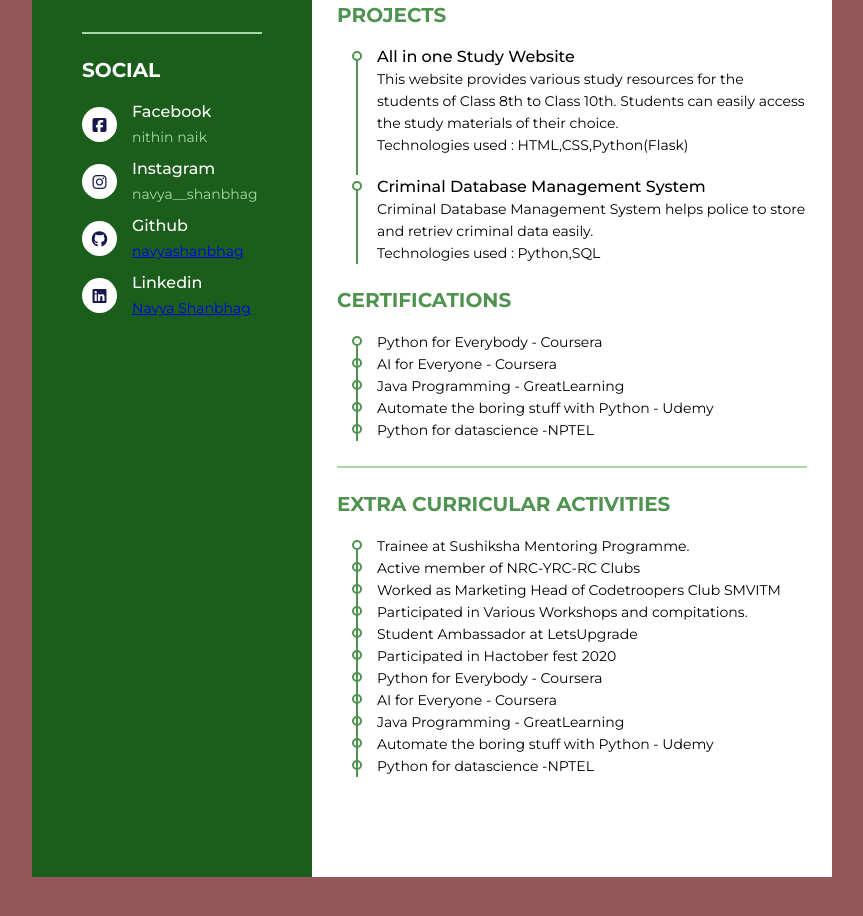
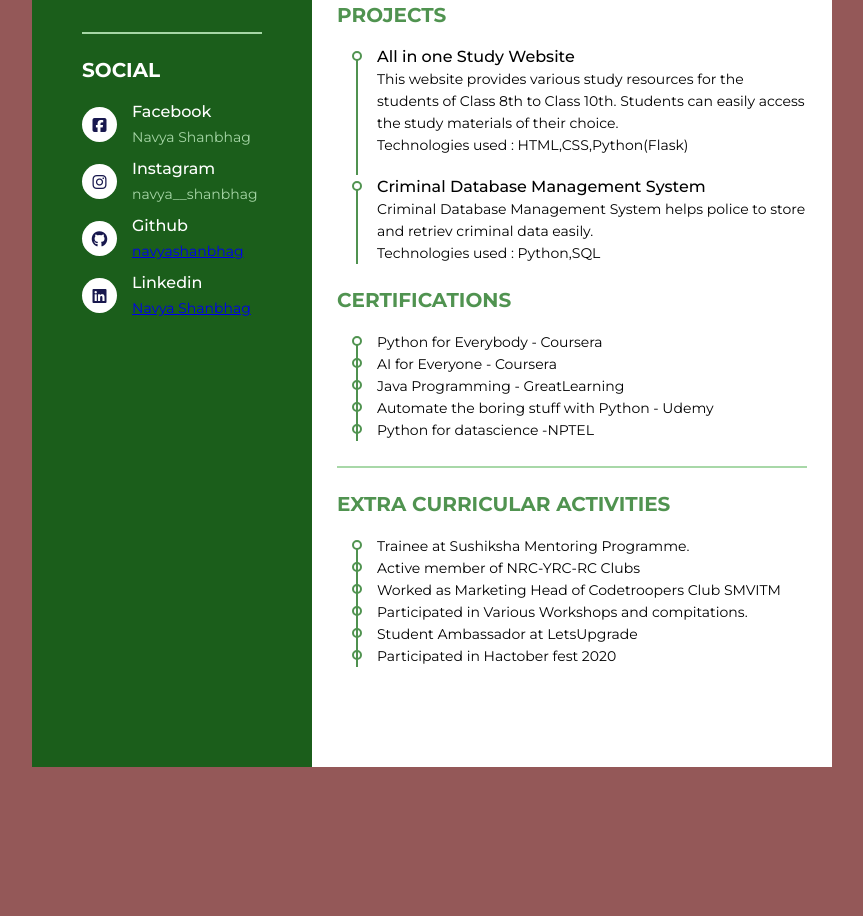
Before and after one commit to navyashanbhag/NavyaShanbhag, a plain HTML site: page index.html in a window 1280 px wide. Shown: the part 812-1728 px from the top of the page, without its empty margins (208-1071 px from the left). After the commit the page ends 1629 px from the top, so only its background shows below. Drawn offline with Linux system fonts and the light colour scheme.

Commit message:
Revert "varify"

```diff
--- a/index.html
+++ b/index.html
@@ -78,7 +78,7 @@
               </div>
               <div class="data">
                 <p class="semi-bold">Facebook</p>
-                <p>nithin naik</p>
+                <p>Navya Shanbhag</p>
               </div>
             </li>
             <li>
@@ -206,11 +206,6 @@
           <li>Participated in Various Workshops and compitations.</li>
           <li>Student Ambassador at LetsUpgrade</li>
           <li>Participated in Hactober fest 2020</li>
-          <li>Python for Everybody - Coursera</li>
-          <li>AI for Everyone - Coursera</li>
-          <li>Java Programming - GreatLearning</li>
-          <li>Automate the boring stuff with Python - Udemy</li>
-          <li>Python for datascience -NPTEL</li>
         </ul>
       </div>
     </div>
```
